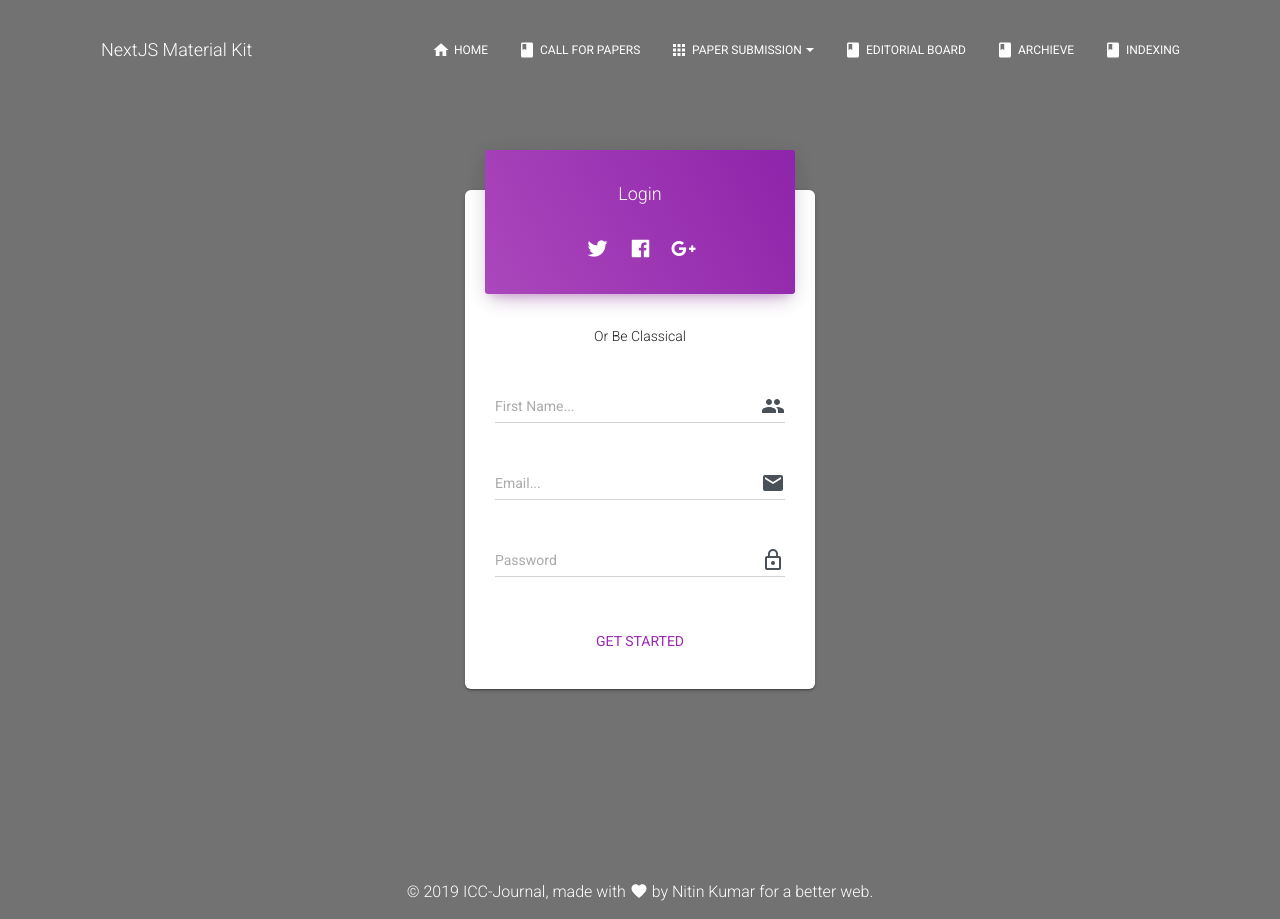
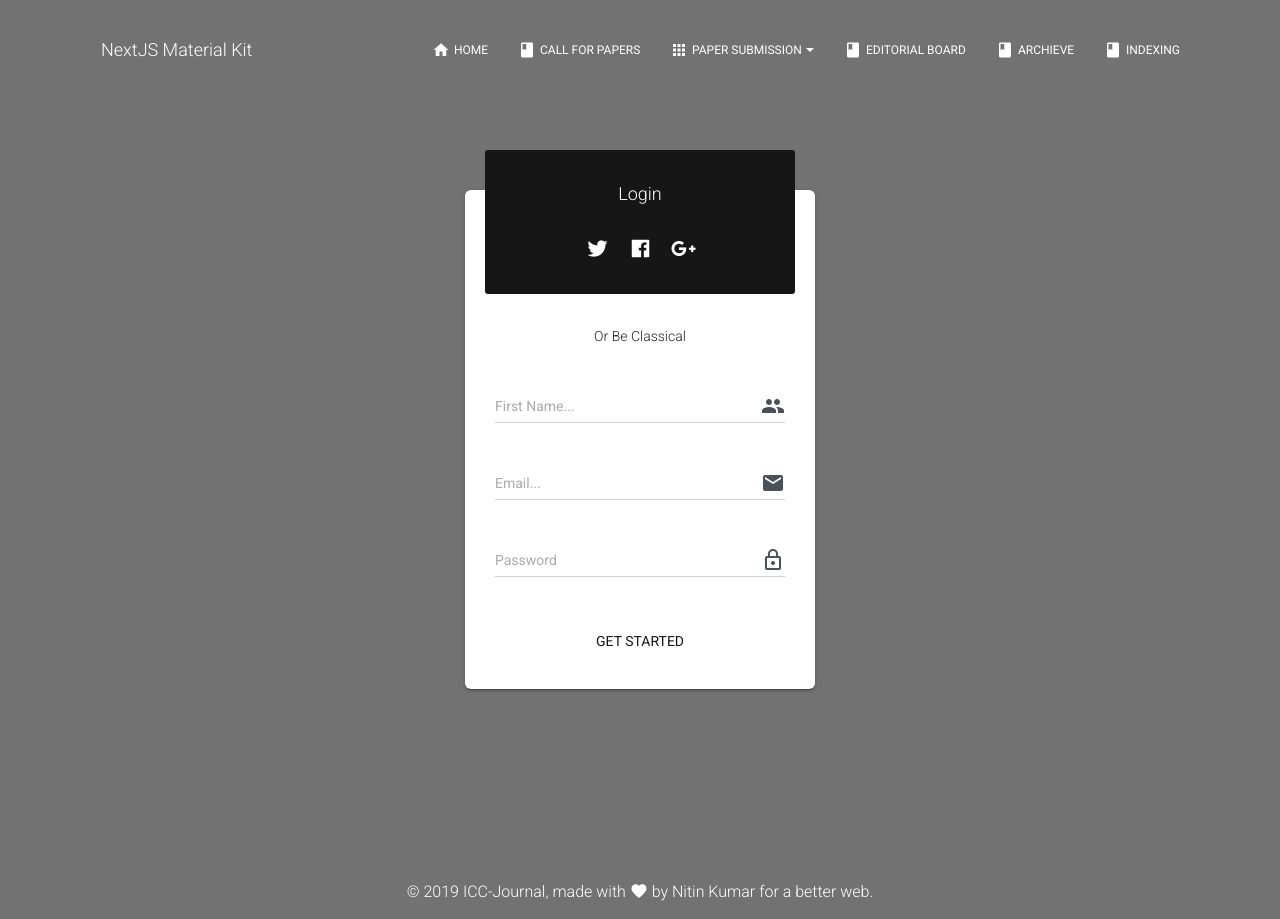
Before and after one commit to snitin315/icc-journal-website, a Next.js app: page /login in a window 1280 px wide. Built offline with nearby package versions, Linux system fonts and the light colour scheme.

Commit message:
update theme

```diff
--- a/assets/jss/nextjs-material-kit.js
+++ b/assets/jss/nextjs-material-kit.js
@@ -69,7 +69,7 @@ const defaultFont = {
   lineHeight: '1.5em',
 };
 
-const primaryColor = '#9c27b0';
+const primaryColor = '#171617';
 const warningColor = '#ff9800';
 const dangerColor = '#f44336';
 const successColor = '#4caf50';
@@ -79,7 +79,7 @@ const grayColor = '#999999';
 
 const primaryBoxShadow = {
   boxShadow:
-    '0 12px 20px -10px rgba(156, 39, 176, 0.28), 0 4px 20px 0px rgba(0, 0, 0, 0.12), 0 7px 8px -5px rgba(156, 39, 176, 0.2)',
+    '#171617',
 };
 const infoBoxShadow = {
   boxShadow:
@@ -123,7 +123,7 @@ const infoCardHeader = {
 };
 const primaryCardHeader = {
   color: '#fff',
-  background: 'linear-gradient(60deg, #ab47bc, #8e24aa)',
+  background: 'linear-gradient(60deg, #171617, #171617)',
   ...primaryBoxShadow,
 };
 const roseCardHeader = {
--- a/assets/scss/core/variables/_bootstrap-material-design.scss
+++ b/assets/scss/core/variables/_bootstrap-material-design.scss
@@ -69,7 +69,7 @@ $pale-bg: #f9f7f3 !default;
 $font-color: #66615b !default;
 
 $brand-default: #cecece !default;
-$brand-primary: $purple !default;
+$brand-primary: $blue !default;
 $brand-success: $green !default;
 $brand-danger: $red !default;
 $brand-warning: $orange !default;
--- a/assets/scss/core/variables/_brand.scss
+++ b/assets/scss/core/variables/_brand.scss
@@ -1,5 +1,5 @@
 // Bootstrap brand color customization
-$brand-primary: $purple !default;
+$brand-primary: $black !default;
 $brand-success: $green !default;
 $brand-danger: $red !default;
 $brand-warning: $orange !default;
--- a/pages/index.js
+++ b/pages/index.js
@@ -39,7 +39,7 @@ export default function LandingPage(props) {
         fixed
         changeColorOnScroll={{
           height: 400,
-          color: 'white',
+          color: 'dark',
         }}
         {...rest}
       />
```
